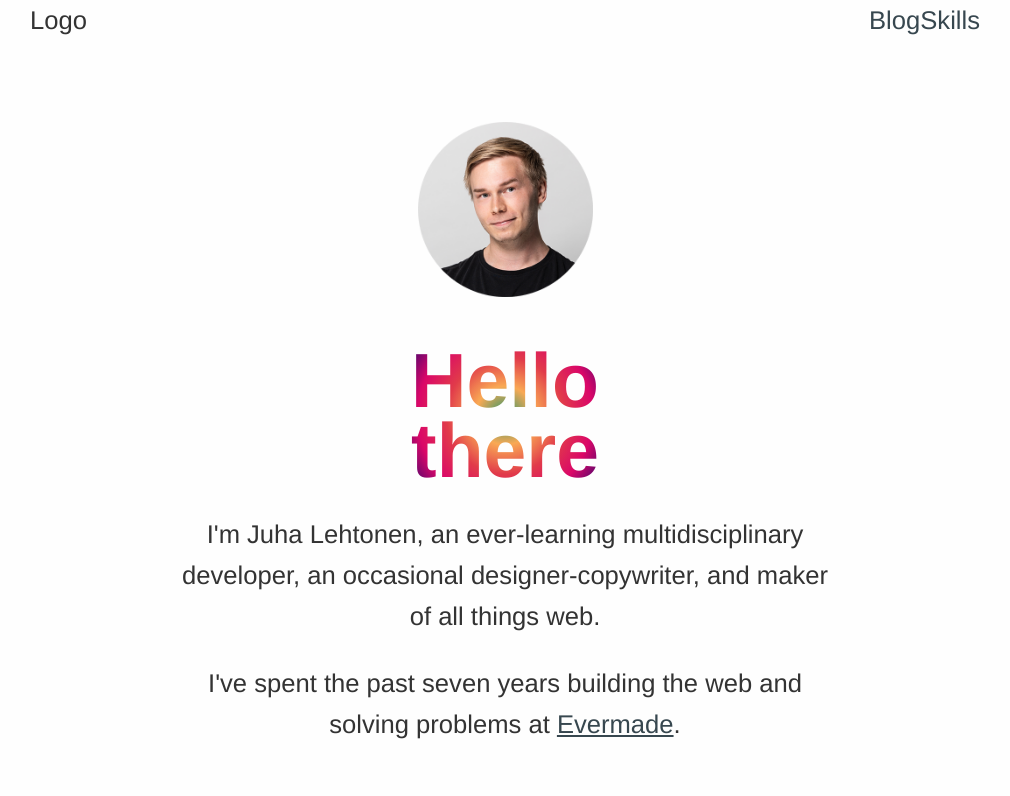
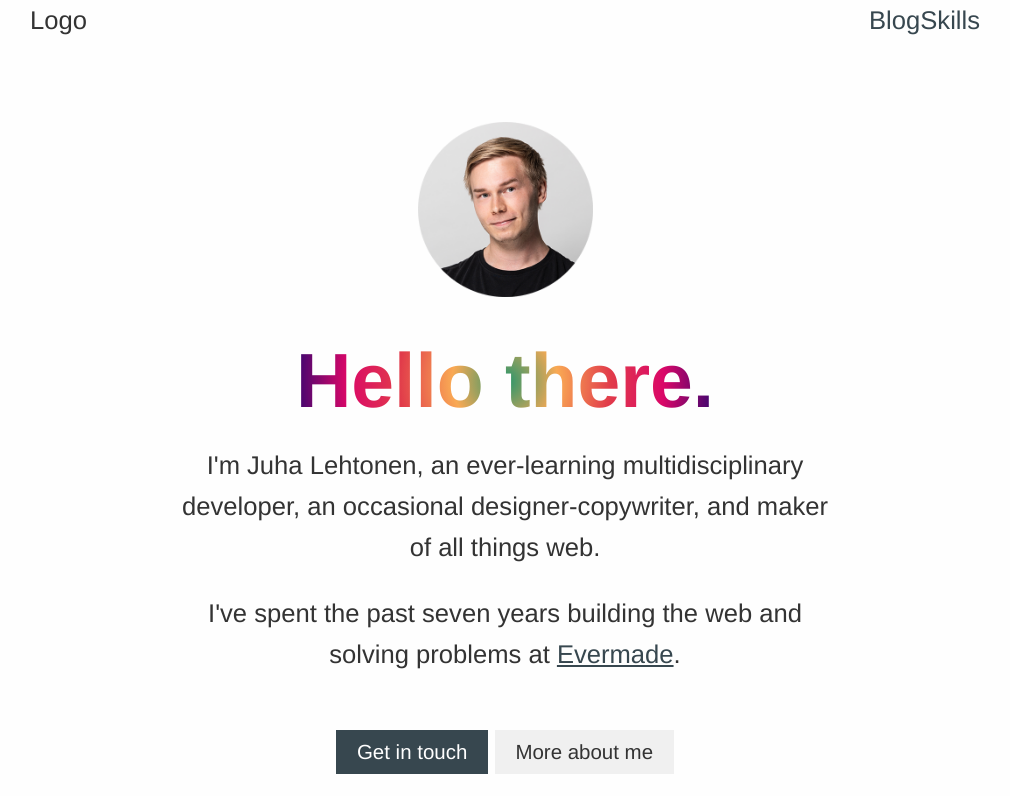
Before and after one commit to juhalehtonen/juhalehtonen.github.io, a plain HTML site: page index.html in a window 1280 px wide. Shown: the top 796 px of the page, without its empty margins (135-1145 px from the left). Drawn offline with Linux system fonts and the light colour scheme.

Commit message:
rebuilding site pe 30.10.2020 21.15.50 +0200

```diff
--- a/index.html
+++ b/index.html
@@ -50,7 +50,7 @@
         <img src="/img/juha-round-400x400.png" alt="A photo of Juha Lehtonen">
     </figure>
     <div class="c-introduction__text">
-        <h1>Hello <br />there</h1>
+        <h1>Hello there.</h1>
         <p>I'm Juha Lehtonen, an ever-learning multidisciplinary developer, an occasional designer-copywriter, and maker of all things web.</p>
         <p>I've spent the past seven years building the web and solving problems at <a target="_blank" rel="noopener" href="https://www.evermade.fi">Evermade</a>.</p>
     </div>
```
